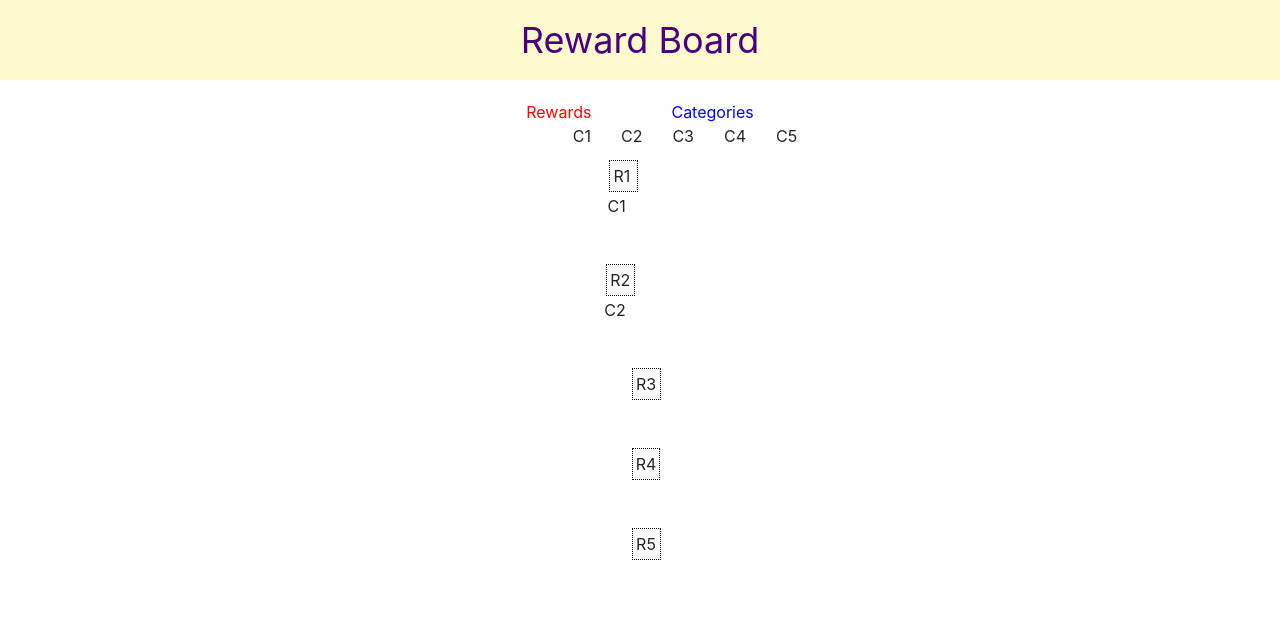
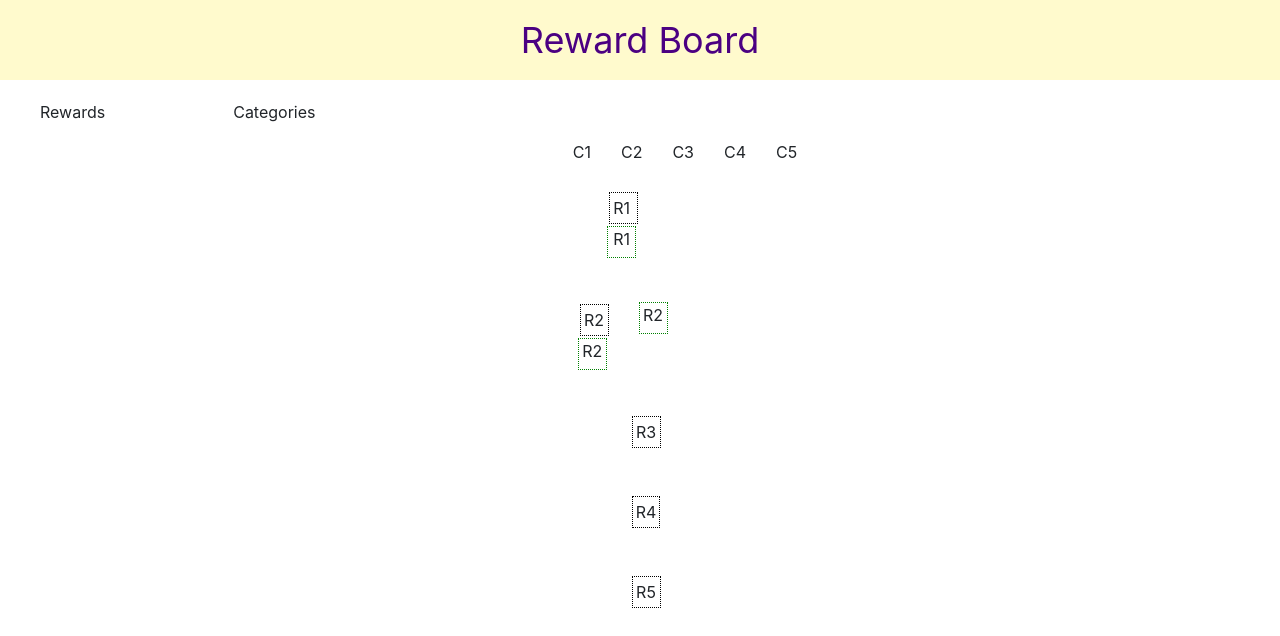
Before and after one commit to vidya/reward-board, a React (Create React App) app: page / in a window 1280 px wide. Shown: the top 636 px of the page. Built offline with nearby package versions, Linux system fonts and the light colour scheme.

Commit message:
Style the column headings and swim lanes.

```diff
--- a/src/components/RewardBoard/index.js
+++ b/src/components/RewardBoard/index.js
@@ -19,7 +19,7 @@ const  CategoryHeadings = ({targets}) => (
 const SwimLane = ({ lane }) => (
     <ul className={'swimLane'}>
         <li className={'laneName'}>{`${lane.name}`}</li>
-        {lane.categoryTargets.map(target => <li>{`${target.name}`}</li>)}
+        {lane.categoryRewards.map(reward => <li className={'swimLaneReward'}>{`${reward.name}`}</li>)}
     </ul>
 )
 
@@ -56,15 +56,18 @@ export  default function RewardBoard(props) {
 
     const [dropTargets, setDropTargets] = useState(categoryDropTargets)
 
-    let swimLanes = rewardItemSources.map(item => ({id: item.id, name: item.name, categoryTargets: []}))
-    swimLanes[0].categoryTargets.push({id: "1", name:"C1"})
-    swimLanes[1].categoryTargets.push({id: "2", name:"C2"})
+    let swimLanes = rewardItemSources.map(item => ({id: item.id, name: item.name, categoryRewards: []}))
+    swimLanes[0].categoryRewards.push({id: "1", name:"R1"})
+    swimLanes[1].categoryRewards.push({id: "2", name:"R2"})
+    swimLanes[1].categoryRewards.push({id: "3", name:"R2"})
 
     return (
         <div id={'rewardsBoard'}>
             <div id={'headingsRow'}>
-                <span id={'rewards'}>Rewards</span>
-                <span id={'categories'}>Categories</span>
+                <ul id={'colHeadings'}>
+                   <li className={'colHeading'} >Rewards</li>
+                   <li className={'colHeading'} >Categories</li>
+                </ul>
             </div>
             <CategoryHeadings targets={categoryDropTargets} />
             <SwimLanes lanes={swimLanes} />
--- a/src/components/RewardBoard/style.scss
+++ b/src/components/RewardBoard/style.scss
@@ -12,11 +12,27 @@ div#headingsRow {
   }
 }
 
+ul#colHeadings {
+  list-style-type:none;
+  //display: inline;
+  flex: 1;
+
+  display: flex;
+  flex-direction: row;
+
+  //margin-left: 0.8em;
+
+  li.colHeading {
+    flex: 0 0 3em;
+    margin-right: 8em;
+  }
+
+}
+
 ul#categoryHeadings, ul#swimLanes, ul#swimLane {
   list-style-type:none;
   li {
     display: inline;
-    //margin: 40px;
     margin-right: 30px;
   }
 }
@@ -35,13 +51,13 @@ ul.swimLane {
 
   flex-wrap: wrap;
   justify-self: center;
-  //justify-content: center;
+
   justify-content: left;
 
   padding: 10px;
 
   list-style-type:none;
-  margin-bottom:  0px;
+  //margin-bottom:  0px;
 
   li.laneName {
     flex: 0 0 1.8em;
@@ -55,9 +71,11 @@ ul.swimLane {
     text-align: left;
   }
 
-  //li:hover {
-  //  border-style: dashed;
-  //}
+  li.swimLaneReward {
+    flex: 0 0 1.8em;
+    border: 1px dotted green;
+    height: 2em;
+  }
 }
 
 ul#categoryHeadings {
@@ -73,22 +91,17 @@ ul#categoryHeadings {
   margin-left: 5em;
 
   list-style-type:none;
-  margin-bottom:  0px;
+  //margin-bottom:  0px;
 
   li.laneName {
-    //flex: 1;
+    flex: 0 0 1.8em;
 
     margin: 2px;
     //border: 1px solid blue;
     //border-radius: 5px;
 
     padding: 3px;
-    flex: 0 0 1.8em;
 
     text-align: left;
   }
-
-  //li:hover {
-  //  border-style: dashed;
-  //}
 }
```
